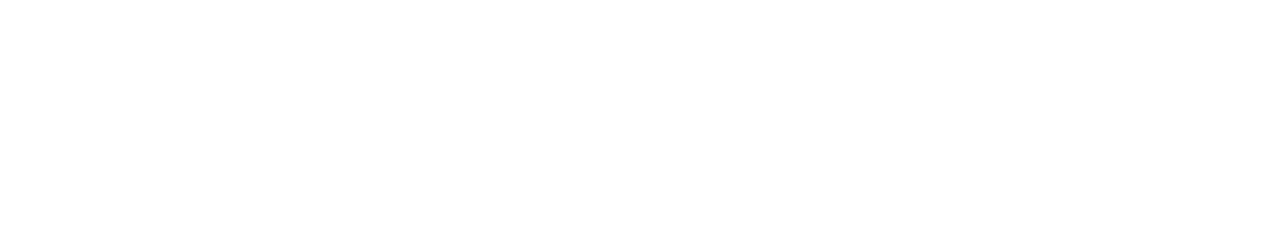
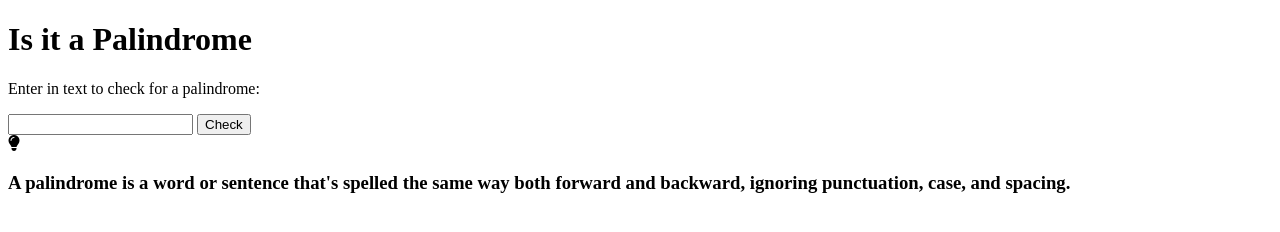
Before and after one commit to AndreiScafi/PalindromeCheckerProject, a plain HTML site: page index.html in a window 1280 px wide. Drawn offline with Linux system fonts and the light colour scheme.

Commit message:
Adding HTML markup.

```diff
--- a/index.html
+++ b/index.html
@@ -5,10 +5,30 @@
     <meta charset="UTF-8">
     <meta name="viewport" content="width=device-width, initial-scale=1.0">
     <link rel="stylesheet" href="./style.css">
+    <link rel="stylesheet" href="https://cdnjs.cloudflare.com/ajax/libs/font-awesome/6.5.1/css/all.min.css">
     <title>Palindrome Checker Project</title>
 </head>
 
 <body>
+    <div class="container">
+        <div class="header">
+            <h1 class="header-text">Is it a Palindrome</h1>
+        </div>
+        <div class="inputfield">
+            <p class="inputfield-text">Enter in text to check for a palindrome:</p>
+            <div class="input-button">
+                <input type="text" class="text-input" id="text-input">
+                <button id="check-btn" class="check-btn">Check</button>
+            </div>
+            <div class="result" id="result"></div>
+        </div>
+        <div class="instructions">
+            <div class="icon"> <i class="fa-solid fa-lightbulb"></i></div>
+            <h3 class="instructions-text">A palindrome is a word or sentence that's spelled the same way both forward
+                and backward, ignoring punctuation, case, and spacing.</h3>
+        </div>
+
+    </div>
     <script src="./script.js"></script>
 </body>
 
```
